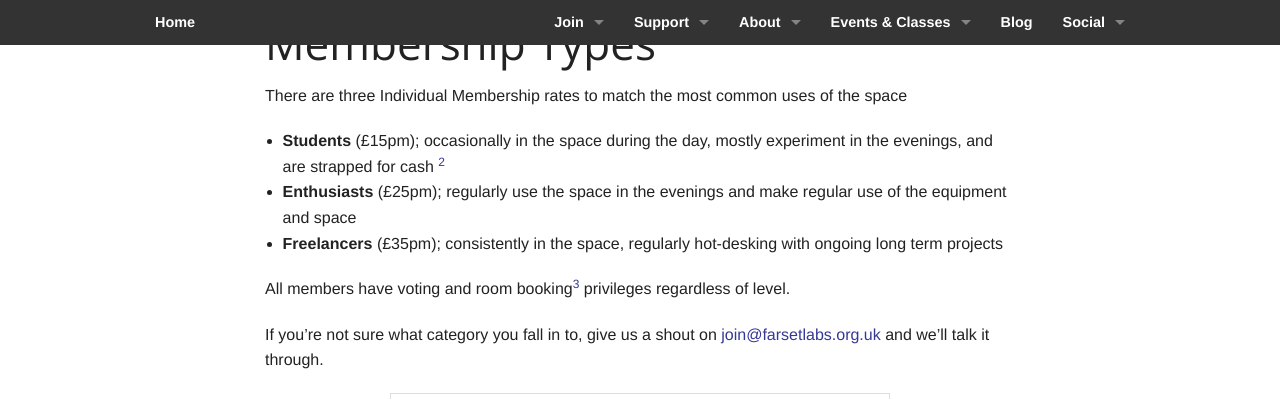
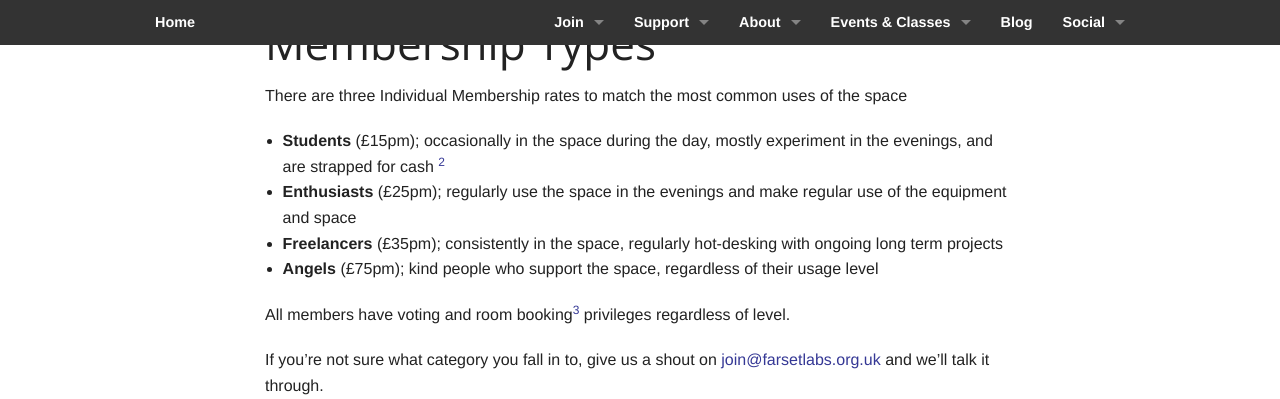
Before and after one commit to FarsetLabs/farsetlabs.github.io, a Jekyll site: the page built from membership/index.md, in a window 1280 px wide and 900 px high, scrolled down 1132 px, cut to the strip 0-399 px from the top of the window. Built offline with Jekyll 4.4.1, drawn with Linux system fonts in a browser that asks for light colours.

Commit message:
bundler update and Angel description to keep @chris18890 happy

```diff
--- a/membership/index.md
+++ b/membership/index.md
@@ -34,6 +34,7 @@ There are three Individual Membership rates to match the most common uses of the
 -   **Students** (£15pm); occasionally in the space during the day, mostly experiment in the evenings, and are strapped for cash [^2]
 -   **Enthusiasts** (£25pm); regularly use the space in the evenings and make regular use of the equipment and space
 -   **Freelancers** (£35pm); consistently in the space, regularly hot-desking with ongoing long term projects
+-   **Angels** (£75pm); kind people who support the space, regardless of their usage level
 
 All members have voting and room booking[^3] privileges regardless of level.
 
```
Also changed, not shown: Gemfile.lock.
